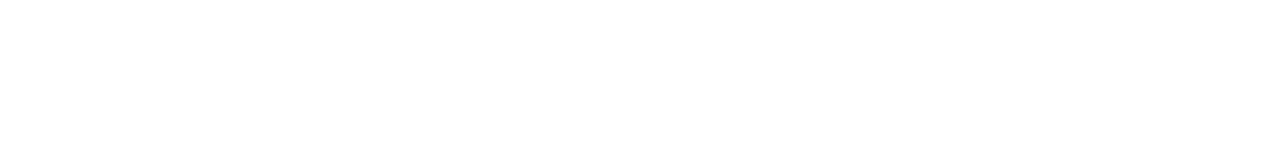
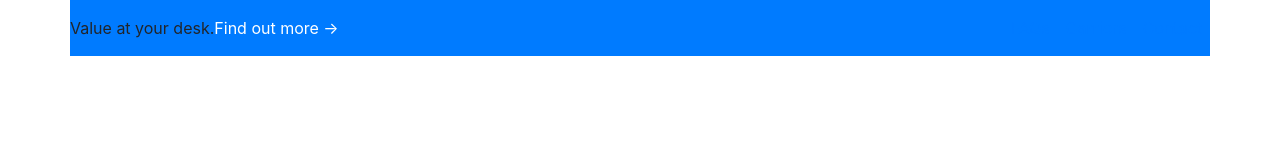
Before and after one commit to Marca01/BWD-Website---Vigor, a plain HTML site: page Home.html in a window 1280 px wide. Drawn offline with nearby package versions, Linux system fonts and the light colour scheme.

Commit message:
Resolved

```diff
--- a/Home.html
+++ b/Home.html
@@ -14,7 +14,30 @@
 </head>
 
 <body>
-
+    <!--Header-->
+    <div class="container-fluid Hd">
+        <div class=" container-xl Hd">
+            <div class="row Hd">
+                <div class="col-sm-6 d-flex align-items-center pl-0 bg-primary">
+                    <span>Value at your desk.</span>
+                    <a href="#" class="text-white">Find out more &rarr;</a>
+                </div>
+                <div class="col-sm-6 d-flex justify-content-end pr-0 bg-primary">
+                    <nav class="navbar navbar-expand-sm bg-primary pr-0">
+                        <ul class="navbar-nav">
+                            <li class="nav-item align-text-middle"><a href="#" class="nav-link">FAQs</a></li>
+                        </ul>
+                        <ul class="navbar-nav">
+                            <li class="nav-item"><a href="#" class="nav-link">Carriers</a></li>
+                        </ul>
+                        <ul class="navbar-nav">
+                            <li class="nav-item"><a href="#" class="nav-link">Contact</a></li>
+                        </ul>
+                    </nav>
+                </div>
+            </div>
+        </div>
+    </div>
 </body>
 
 </html>
```
